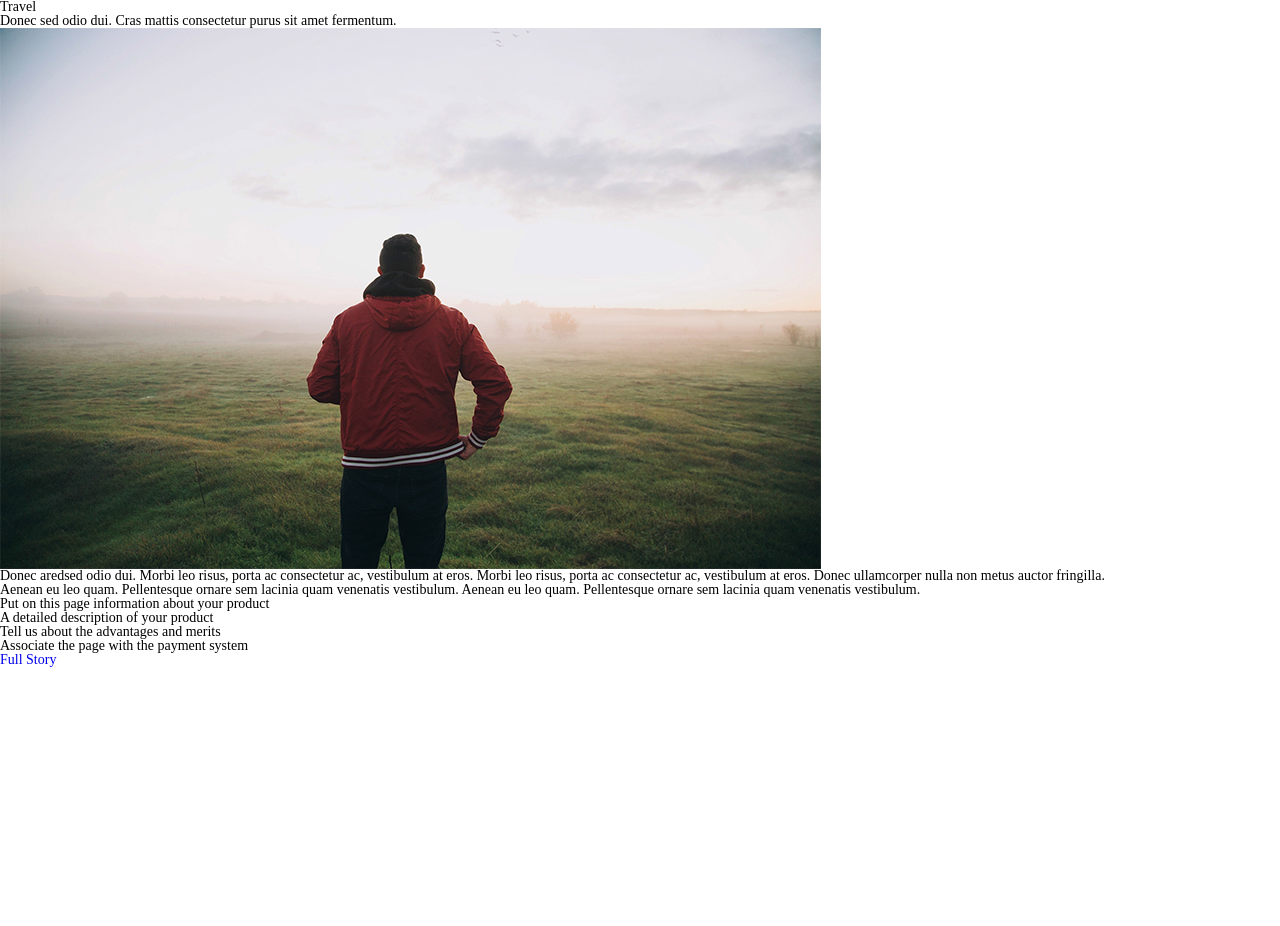
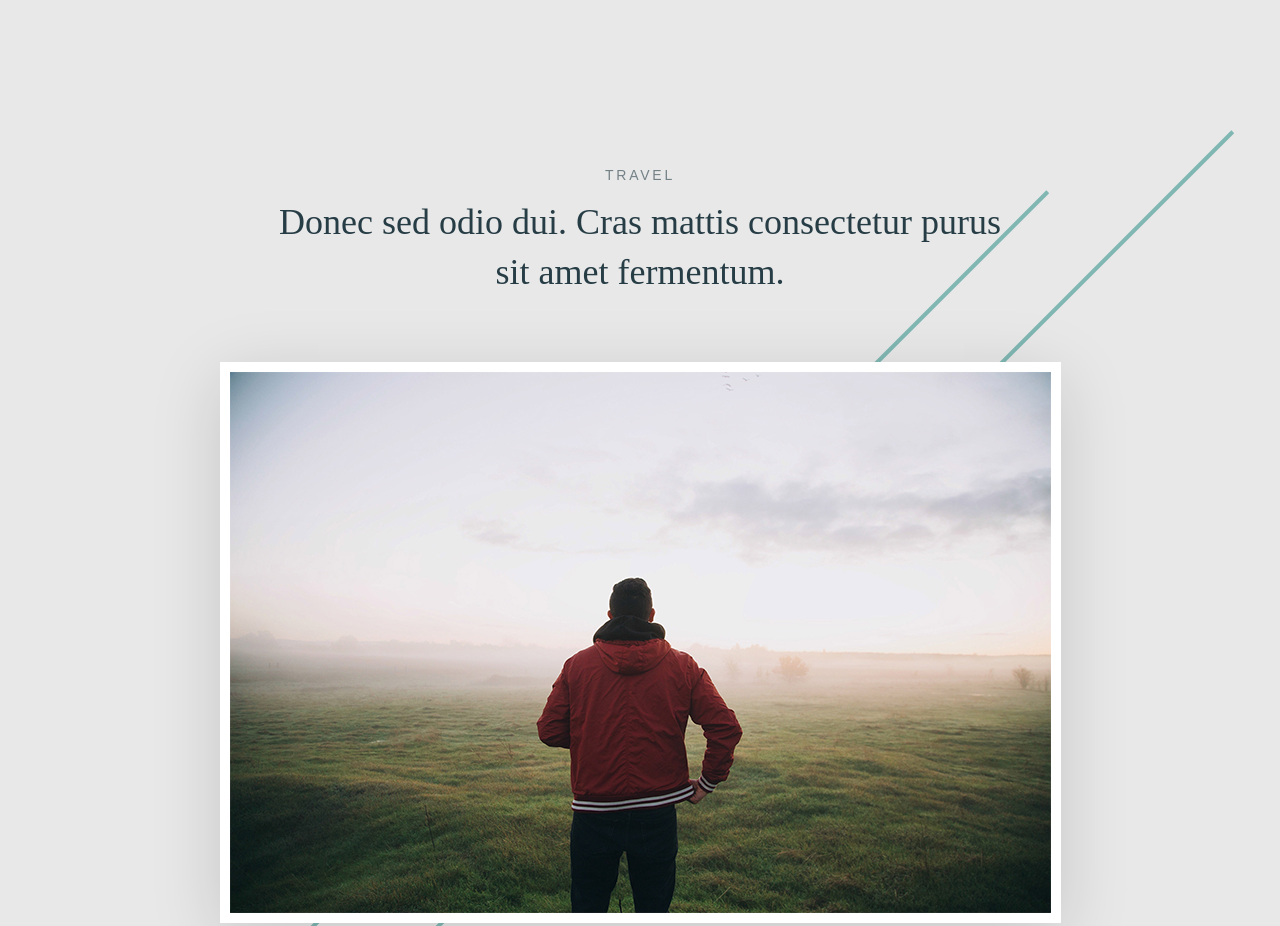
Before and after one commit to TatianaShapoval/landing-first, a plain HTML site: page index.html in a window 1280 px wide. Shown: the top 926 px of the page. Before the commit the page ends 800 px from the top, so only its background shows below. Drawn offline with Linux system fonts and the light colour scheme.

Commit message:
final version

```diff
--- a/css/style.css
+++ b/css/style.css
@@ -29,37 +29,112 @@ ul,li{list-style: none;}
 img{vertical-align: top;}
 h1,h2,h3,h5,h6{font-size: inherit;font-weight: inherit;}
 
+body {
+    background: #e8e8e8 url(../img/Ellipse_1_copy.png) 50% 130px no-repeat;
+}
 .content{
+    padding: 168px 0 137px 0;
+    max-width: 841px;
+    margin: 0px auto;
+}
+.content-top{
+    text-align: center;
+    margin: 0px 0px 65px 0px ;
+}
+.content-top_category{
+    opacity: 0.6;
+    color: #273d46;
+    font-family: Arial, Helvetica, sans-serif;
+    font-size: 14px;
+    text-transform: uppercase;
+    letter-spacing: 2.8px;
+    margin: 0px 0px 15px 0px;
+}
+.content-top_title{
+    color: #273d46;
+    font-size: 36px;
+    line-height: 50px;
+}
+.content_image{
+    box-shadow: 0 15px 65px rgba(15,16,16,0.15);
+    background-color: #fff;
+    padding: 10px;
+    margin: 0px 0px 85px 0px;
+}
+.content-image img{
+    max-width: 100%;
+}
+.content-bottom_text{
+    opacity: 0.8;
+    color: #273d46;
+    font-size: 24px;
+    line-height: 40px;
+    margin: 0px 0px 48px 0px;
+}
+.content-bottom_text p{
+    margin: 0px 0px 40px 0px;
 
 }
-.content-top{
-
-}
-.content-top_category{
-
-}
-.content-top_title{
-
-}
-.content-image{
-
-}
-.content-image_item{
-
-}
-
-.content-bottom{
-
-}
-.content-bottom_text{
-
-}
-.content-bottom_info{
-
+.content-bottom_text p:last-child{
+   margin: 0px;
 }
 .content-bottom_info_list{
-
+    margin: 0px 0px 59px 0px;
+}
+.content-bottom_info_list li{
+    font-family: Arial, Helvetica, sans-serif;
+    font-size: 20px;
+    margin: 0px 0px 15px 0px;
+    background: url(../img/icons/check_icon.png) left no-repeat;
+    padding: 0px 0px 0px 36px;
+}
+.content-bottom_info_list li:last-child{
+    margin: 0px;
+}
+.content-bottom_info_list li:nth-child(1){
+    text-shadow: 0px 1px 0px rgba (0,0,0,0.3);
+    color: #273d46
+}
+.content-bottom_info_list li:nth-child(2){
+    color: #80b7b3;
+    font-style: italic;
+}
+.content-bottom_info_list li:nth-child(3){
+    color: #273d46;
+    font-weight: 700;
+}
+.content-bottom_info_list li:nth-child(4){
+    color: #273d46;
+    text-decoration: line-through;
+}
+.content-bottom_info_list li:nth-child(4) span{
+    opacity: 0.3;
 }
 .content-bottom_info_link{
-
+    height: 44px;
+    display: inline-block;
+    line-height: 44px;
+    border-radius: 30px;
+    padding: 0px 30px;
+    background-color: #80b7b3;
+    -webkit-box-shadow: 0px 5px 1px rgba (0,0,0,0.3);
+    box-shadow: 0px 5px 1px rgba(0,0,0,0.3);
+    font-family: Arial, Helvetica, sans-serif;
+    color: #fff;
+    font-size: 14px;
+    text-transform: uppercase;
+    letter-spacing: 2.8px;
 }
+.content-bottom_info_link span{
+    padding: 0px 32px 0px 0px;
+    background: url(../img/icons/arrow.png) right no-repeat;
+}
+.content-bottom_info_link:hover{
+   background-color: #511e23;
+}
+.content-bottom_info_link:active{
+    position: relative;
+    top: 3px;
+    -webkit-box-shadow: 0px 2px 1px rgba (0,0,0,0.5);
+    box-shadow:  0px 2px 1px rgba (0,0,0,0.5);
+ }
--- a/index.html
+++ b/index.html
@@ -8,28 +8,32 @@
 </head>
 <body>
     <div class="content">
-        <div class="content-top_category">Travel</div>
-        <h1 class="content-top_title">Donec sed odio dui. Cras mattis consectetur purus sit amet fermentum.
-        </h1>
+
+        <div class="content-top">
+            <div class="content-top_category">Travel</div>
+            <h1 class="content-top_title">Donec sed odio dui. Cras mattis consectetur purus </br> sit amet fermentum.</h1>
+        </div>
+
+    <div class="content_image">
+          <img src="./img/light-man_copy.jpg" alt=""/>
     </div>
-    <div class="content-image">
-        <div class="content-image_item">
-            <img src="./img/light-man_copy.jpg" alt=""/>
-        </div>
-    </div>
+
     <div class="content-bottom_text">
         <p>Donec aredsed odio dui. Morbi leo risus, porta ac consectetur ac, vestibulum at eros. Morbi leo risus, porta ac consectetur ac, vestibulum at eros. Donec ullamcorper nulla non metus auctor fringilla.</p>
         <p>Aenean eu leo quam. Pellentesque ornare sem lacinia quam venenatis vestibulum. Aenean eu leo quam. Pellentesque ornare sem lacinia quam venenatis vestibulum.</p>
     </div>
+
     <div class="content-bottom_info">
-        <ul class="content-bottom_info">
+        <ul class="content-bottom_info_list">
             <li>Put on this page information about your product</li>
             <li>A detailed description of your product</li>
             <li>Tell us about the advantages and merits</li>
-            <li>Associate the page with the payment system</li>
+            <li><span>the page with the payment system</span></li>
         </ul>
     </div>
-    <a target="_blank" href="https://www.google.com.ua/" class="content-bottom_info_link">Full Story</a>
+
+    <a target="_blank" href="https://www.google.com.ua/" class="content-bottom_info_link"><span>Full story</span></a>
+
     </div>
 </body>
 </html>
```
